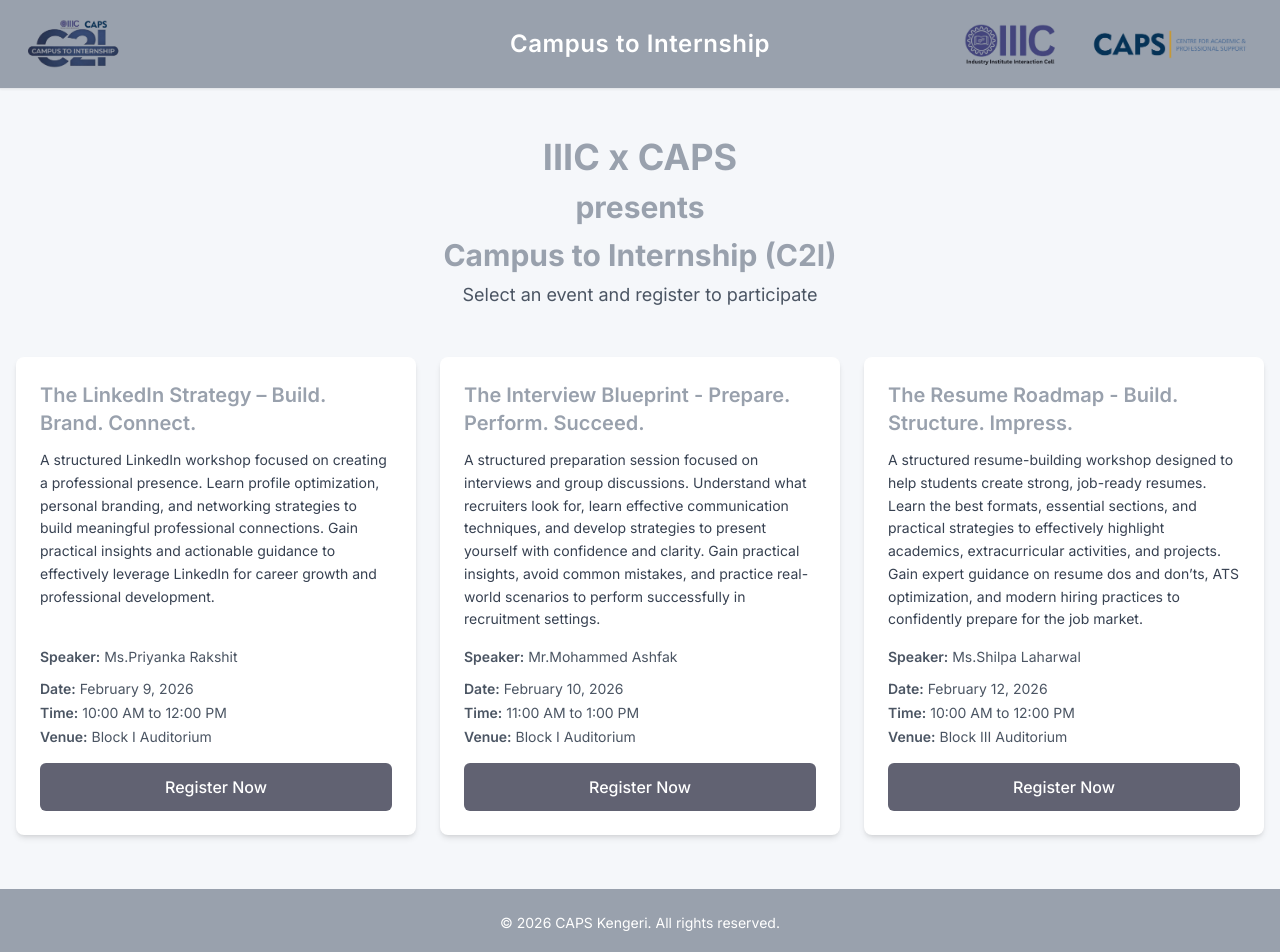
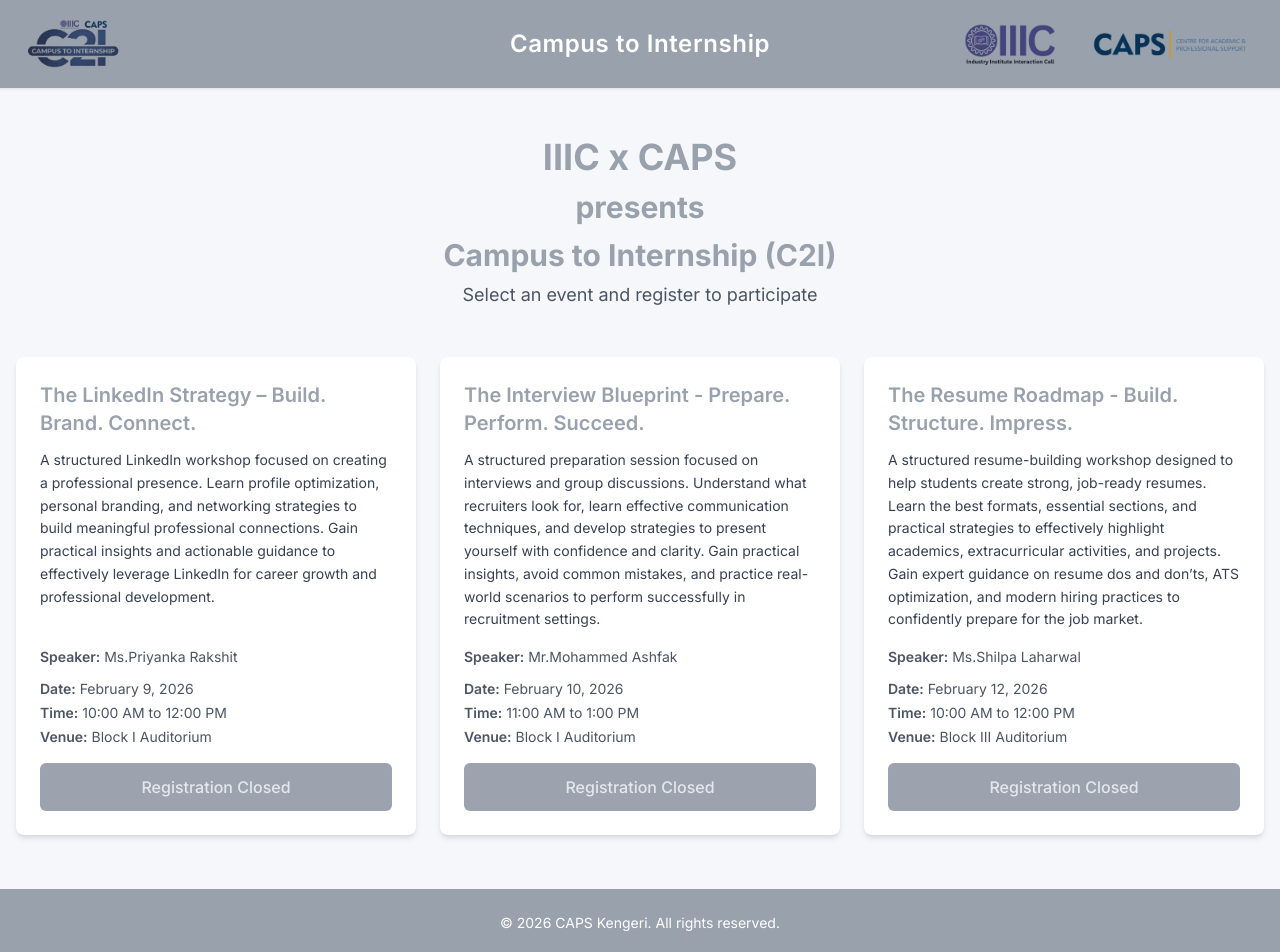
Before and after one commit to dauntless-arcane/C2I, a Next.js app: page / in a window 1280 px wide. Shown: the top 952 px of the page. Built offline with nearby package versions, Linux system fonts and the light colour scheme.

Commit message:
Simplify registration button for closed events
Replaced conditional link/button rendering with a single button for closed registration.

```diff
--- a/components/EventCard.js
+++ b/components/EventCard.js
@@ -33,21 +33,11 @@
         </div>
       )}
 
-     {event.link ? (
-        <Link
-          href={event.link}
-          className="mt-auto bg-secondary hover:bg-primary text-white font-medium py-3 px-6 rounded-md text-center transition-colors duration-200"
-        >
-          Register Now
-        </Link>
-      ) : (
-        <button
+       <button
           disabled
           className="mt-auto bg-gray-400 text-gray-200 font-medium py-3 px-6 rounded-md cursor-not-allowed"
-        >
-          Closed
-        </button>
-      )}
+        >  Registration Closed  </button>
+
 
     </div>
   )
```
